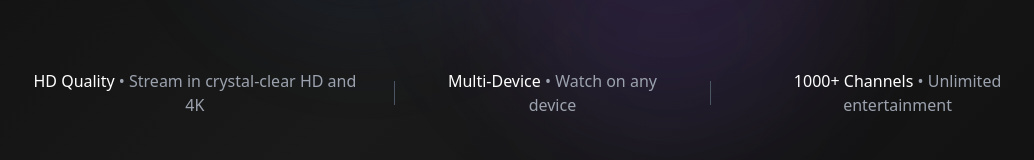
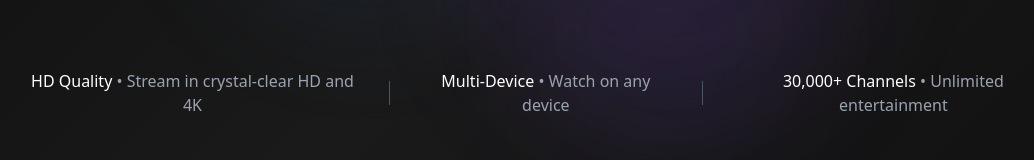
Before and after one commit to ravstream-verify/ravstream-verify.github.io, a plain HTML site: page index.html in a window 1280 px wide. Shown: the part 476-636 px from the top of the page, without its empty margins (100-1134 px from the left). Drawn offline with nearby package versions, Linux system fonts and the light colour scheme.

Commit message:
Update index.html

```diff
--- a/index.html
+++ b/index.html
@@ -144,7 +144,7 @@
                 <div class="w-px h-6 bg-gray-600"></div>
 
                 <div class="text-sm md:text-base lg:text-base text-gray-400 leading-relaxed">
-                    <span class="text-white font-medium">1000+ Channels</span> • Unlimited entertainment
+                    <span class="text-white font-medium">30,000+ Channels</span> • Unlimited entertainment
                 </div>
             </div>
         </div>
```
